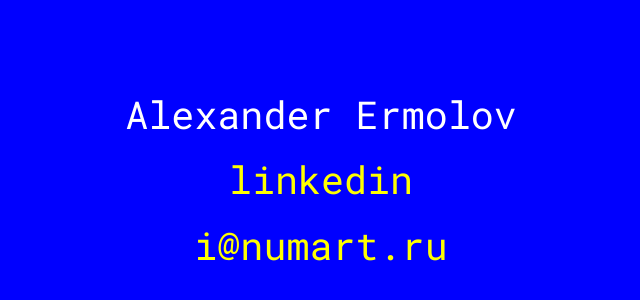
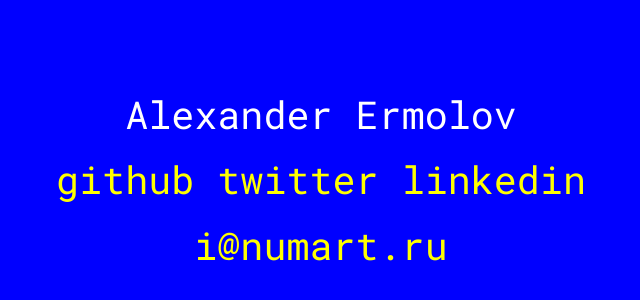
Before and after one commit to htdt/htdt.github.io, a plain HTML site: page index.html in a window 1280 px wide. Shown: the part 220-520 px from the top of the page, without its empty margins (319-959 px from the left). Drawn offline with Linux system fonts and the light colour scheme.

Commit message:
Update index.html

```diff
--- a/index.html
+++ b/index.html
@@ -26,7 +26,11 @@
 </head>
 <body>
   <p>Alexander Ermolov</p>
-  <p><a href="https://www.linkedin.com/in/alexander-ermolov/">linkedin</a></p>
+  <p>
+    <a href="https://github.com/htdt/">github</a>
+    <a href="https://twitter.com/alex_erm">twitter</a>
+    <a href="https://www.linkedin.com/in/alexander-ermolov/">linkedin</a>
+  </p>
   <p><a href="mailto:i@numart.ru">i@numart.ru</a></p>
 </body>
 </html>
```
